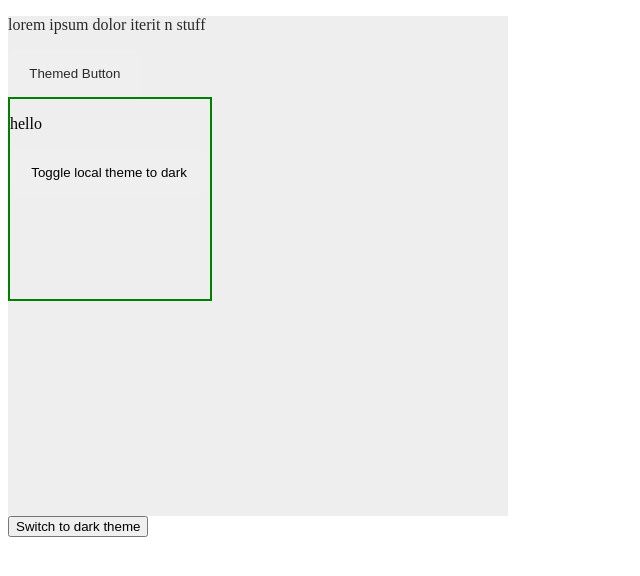
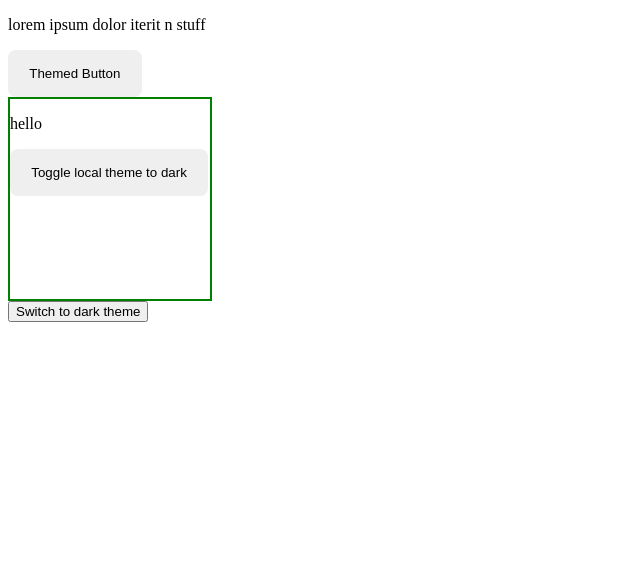
Before and after one commit to Chitransha-07/Context-Theme-Toggler---React-Mini-Project-1-Add-more-Functionalities-Class-ba---81hnw07m6jof, a React app: page / in a window 1280 px wide. Shown: the top 576 px of the page, without its empty margins (0-640 px from the left). Built offline with nearby package versions, Linux system fonts and the light colour scheme.

Commit message:
Update Page.js

```diff
--- a/src/components/Page.js
+++ b/src/components/Page.js
@@ -1,23 +1,23 @@
-import React from 'react';
+import React, { useContext, useState } from 'react';
 import { LocalThemedBox } from './LocalThemedBox';
-import { ThemeContext } from './ThemeProvider';
+import { ThemeContext, ThemeProvider } from './ThemeProvider';
 
 const Page = () => {
-  return (
-    <ThemeContext.Consumer>
-      {({ globalTheme }) => (
-        <div className={`container bg-${globalTheme}`} id="themed-page">
-          <p id="themed-text-container" className={`txt-${globalTheme}`}>
-            lorem ipsum dolor iterit n stuff
-          </p>
-          <button className={`btn txt-${globalTheme}`} id="themed-button">
-            Themed Button
-          </button>
-          <LocalThemedBox />
+
+    const {theme,setTheme} = useContext(ThemeContext);
+
+    return(
+        <div className={'bg-'+theme} id="themed-page">
+            <p id="themed-text-container" className={'txt-'+theme}>
+                lorem ipsum dolor iterit n stuff
+            </p>
+            {/* 'btn btn-'+theme 'txt-'+theme */}
+            <button className={`btn btn-${theme} txt-${theme}`} id="themed-button">Themed Button</button>
+
+        <LocalThemedBox/>
+
         </div>
-      )}
-    </ThemeContext.Consumer>
-  );
-};
+    )
+}
 
-export { Page };
+export { Page }
```
